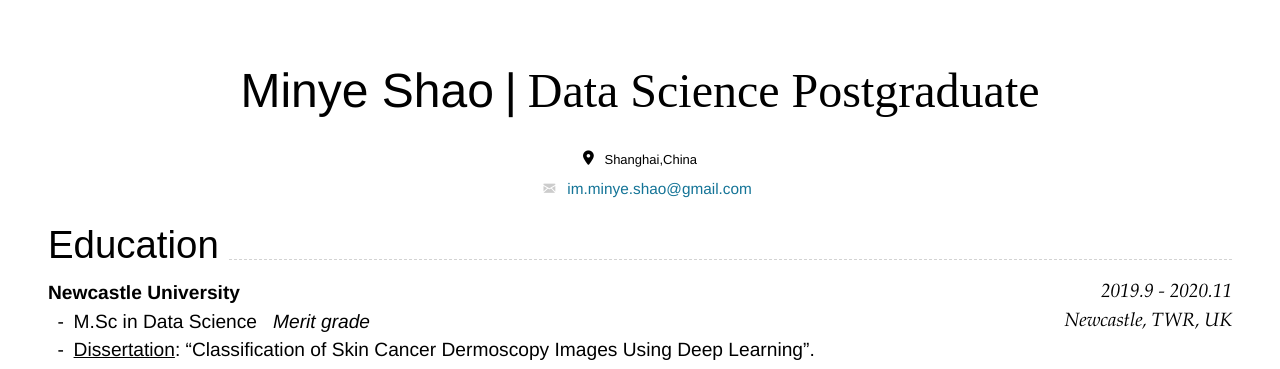
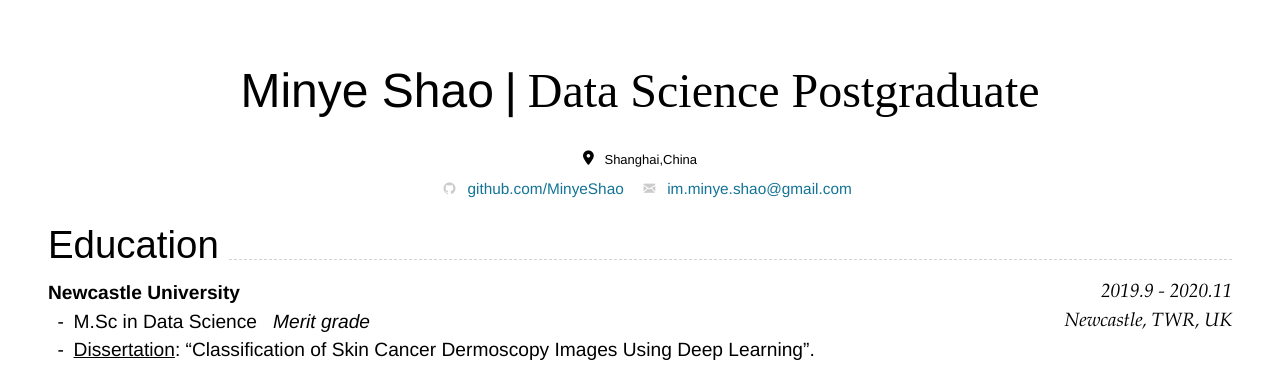
Before and after one commit to MinyeShao/CV_Markdown, a Jekyll site: the page built from index.md, in a window 1280 px wide. Shown: the top 369 px of the page. Built offline with Jekyll 4.4.1, drawn with Linux system fonts in a browser that asks for light colours; nearby versions of some CDN libraries.

Commit message:
Update cv-contact.html

```diff
--- a/_includes/cv-contact.html
+++ b/_includes/cv-contact.html
@@ -1,8 +1,8 @@
 <div id="contact-info">
 
-    {% if page.homepage %}
+    {% if page.github %}
     <i class="fi-social-github" style="margin-left:1em"></i>
-    <a href="{{ page.homepage.url }}" style="margin-left:0.5em"> {{ page.github.text }}</a>
+    <a href="{{ page.github.url }}" style="margin-left:0.5em"> {{ page.github.text }}</a>
     {% endif %}
 
     {% if page.email %}
```
